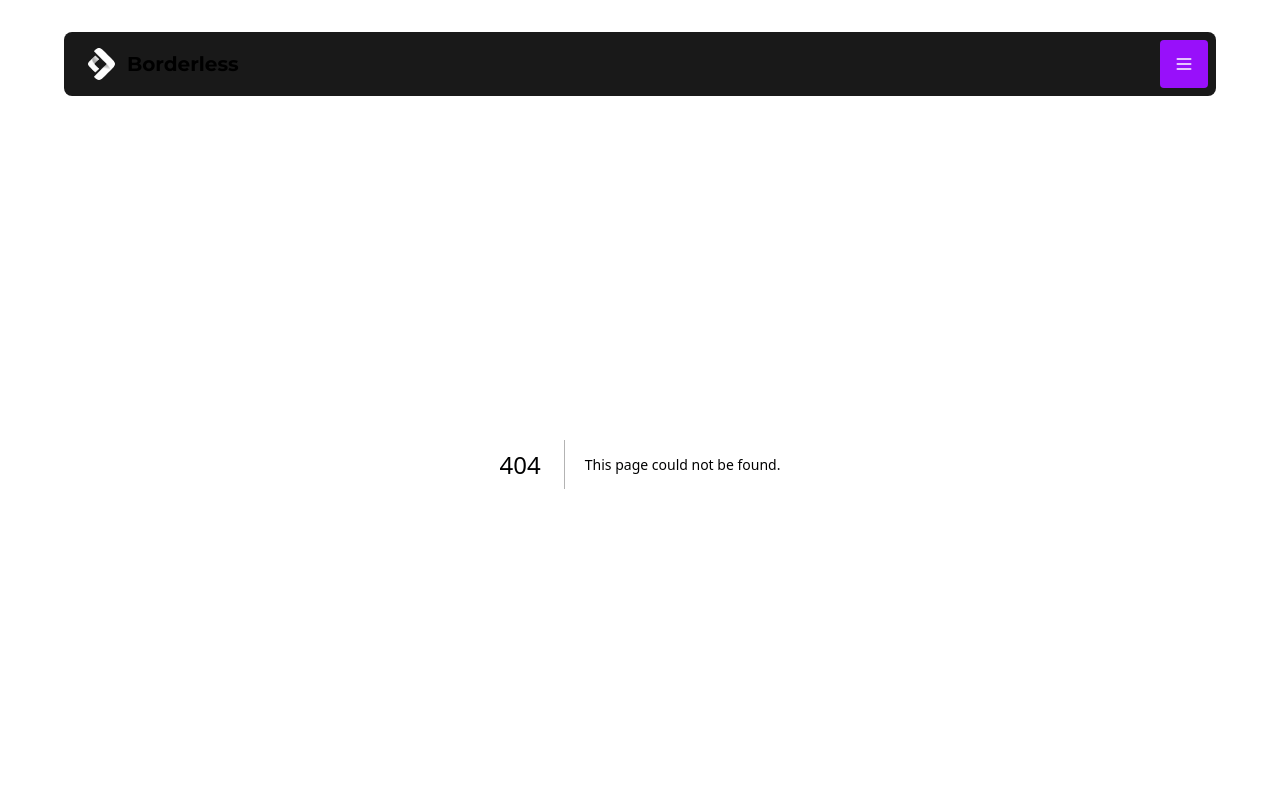
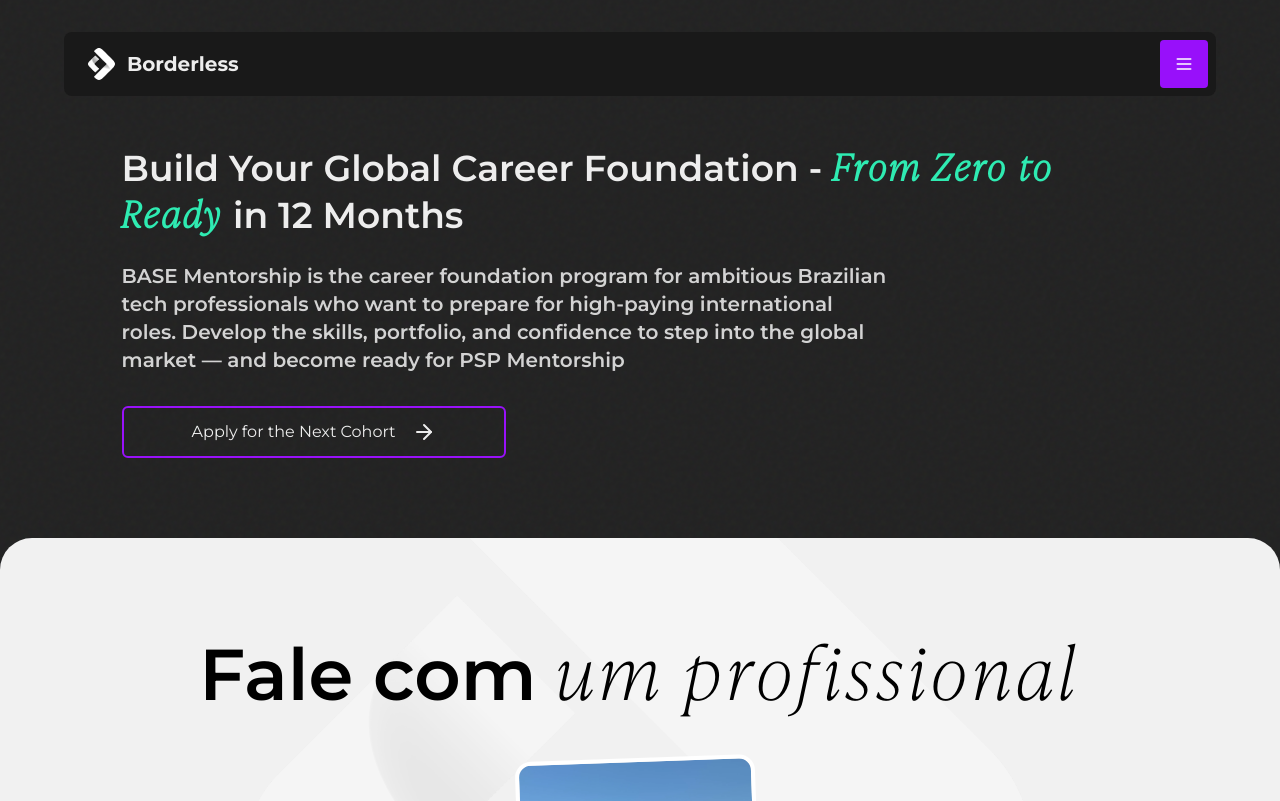
Before and after one commit to ProgramadoresSemPatria/borderless-institutional-website, a Next.js app: page /base-mentorship in a window 1280 px wide. Before the commit this address had no page. Shown: the top 801 px of the page. Built offline with nearby package versions, Linux system fonts and the light colour scheme.

Commit message:
feat: add base hero section

```diff
--- /dev/null
+++ b/app/(subpages)/base-mentorship/page.tsx
@@ -0,0 +1,9 @@
+import { BaseHeroSection } from "@/app/components/sections/base-mentorship/BaseHeroSection";
+
+export default function Page() {
+  return (
+    <div>
+      <BaseHeroSection />
+    </div>
+  );
+}
--- /dev/null
+++ b/app/(subpages)/psp-mentorship/page.tsx
@@ -0,0 +1,25 @@
+import { ApplyNow } from "@/app/components/sections/psp-mentorship/ApplyNow";
+import { CompareOurMentorships } from "@/app/components/sections/psp-mentorship/CompareOurMentorships";
+import { GoGlobalMethod } from "@/app/components/sections/psp-mentorship/GoGlobalMethod";
+import { HowItWorks } from "@/app/components/sections/psp-mentorship/HowItWorks";
+import { PspHeroSection } from "@/app/components/sections/psp-mentorship/PspHeroSection";
+import { ResultsYouCanExpect } from "@/app/components/sections/psp-mentorship/ResultsYouCanExpect";
+import { WhatIsPspMentorship } from "@/app/components/sections/psp-mentorship/WhatIsPspMentorship";
+import { WhoIsItFor } from "@/app/components/sections/psp-mentorship/WhoIsItFor";
+import { WhyItWorks } from "@/app/components/sections/psp-mentorship/WhyItWorks";
+
+export default function Page() {
+  return (
+    <div>
+      <PspHeroSection />
+      <WhatIsPspMentorship />
+      <WhoIsItFor />
+      <GoGlobalMethod />
+      <HowItWorks />
+      <ResultsYouCanExpect />
+      <WhyItWorks />
+      <CompareOurMentorships />
+      <ApplyNow />
+    </div>
+  );
+}
--- a/app/components/layout/Header.tsx
+++ b/app/components/layout/Header.tsx
@@ -15,7 +15,7 @@ const links = [
   },
   {
     title: "Base mentorship",
-    href: "",
+    href: "/base-mentorship",
   },
   {
     title: "Bootcamp WEB3 Global Developer",
@@ -52,7 +52,7 @@ export function Header() {
   return (
     <nav className="sticky w-full top-8 left-0 right-0 z-50">
       <div className="w-[90%] max-w-[1800px] mx-auto bg-tertiary rounded-lg p-2 flex justify-between items-center h-16 relative">
-        <div className="flex items-center gap-3 h-full py-2">
+        <Link href={"/"} className="flex items-center gap-3 h-full py-2">
           <Image
             width={501}
             height={596}
@@ -61,7 +61,7 @@ export function Header() {
             className="w-fit h-full ml-4"
           />
           <p className="font-bold text-xl">Borderless</p>
-        </div>
+        </Link>
 
         <button
           className="cursor-pointer h-full"
--- /dev/null
+++ b/app/components/sections/base-mentorship/BaseHeroSection.tsx
@@ -0,0 +1,47 @@
+import { ArrowRight } from "lucide-react";
+import { AnimatedText } from "../../ui/AnimatedText";
+
+export function BaseHeroSection() {
+  return (
+    <section>
+      <section className="py-[10svh] space-y-12">
+        <div className="space-y-6">
+          <AnimatedText
+            tweenVars={{
+              scrollTrigger: undefined,
+            }}
+            as="h1"
+            className="text-2xl md:text-4xl 2xl:text-6xl font-semibold max-w-6xl 2xl:max-w-7xl leading-snug md:leading-tight"
+          >
+            Build Your Global Career Foundation -{" "}
+            <span className="font-ivy text-secondary">From Zero to Ready</span>{" "}
+            in 12 Months
+          </AnimatedText>
+
+          <div className="space-y-12">
+            <AnimatedText
+              tweenVars={{
+                delay: 0.3,
+                scrollTrigger: undefined,
+              }}
+              className="md:text-xl max-w-3xl font-semibold text-gray"
+            >
+              BASE Mentorship is the career foundation program for ambitious
+              Brazilian tech professionals who want to prepare for high-paying
+              international roles. Develop the skills, portfolio, and confidence
+              to step into the global market — and become ready for PSP
+              Mentorship
+            </AnimatedText>
+          </div>
+
+          <div className="overflow-hidden pt-2">
+            <button className="hero-button group border-2 border-primary py-3 w-full md:w-sm rounded-md flex-center gap-4 hover:opacity-80 cursor-pointer transition-opacity duration-150">
+              Apply for the Next Cohort
+              <ArrowRight className="group-hover:translate-x-1 transition-translate duration-150" />
+            </button>
+          </div>
+        </div>
+      </section>
+    </section>
+  );
+}
--- a/app/psp-mentorship/page.tsx
+++ /dev/null
@@ -1,25 +0,0 @@
-import { ApplyNow } from "../components/sections/psp-mentorship/ApplyNow";
-import { CompareOurMentorships } from "../components/sections/psp-mentorship/CompareOurMentorships";
-import { GoGlobalMethod } from "../components/sections/psp-mentorship/GoGlobalMethod";
-import { HowItWorks } from "../components/sections/psp-mentorship/HowItWorks";
-import { PspHeroSection } from "../components/sections/psp-mentorship/PspHeroSection";
-import { ResultsYouCanExpect } from "../components/sections/psp-mentorship/ResultsYouCanExpect";
-import { WhatIsPspMentorship } from "../components/sections/psp-mentorship/WhatIsPspMentorship";
-import { WhoIsItFor } from "../components/sections/psp-mentorship/WhoIsItFor";
-import { WhyItWorks } from "../components/sections/psp-mentorship/WhyItWorks";
-
-export default function Page() {
-  return (
-    <div>
-      <PspHeroSection />
-      <WhatIsPspMentorship />
-      <WhoIsItFor />
-      <GoGlobalMethod />
-      <HowItWorks />
-      <ResultsYouCanExpect />
-      <WhyItWorks />
-      <CompareOurMentorships />
-      <ApplyNow />
-    </div>
-  );
-}
```
